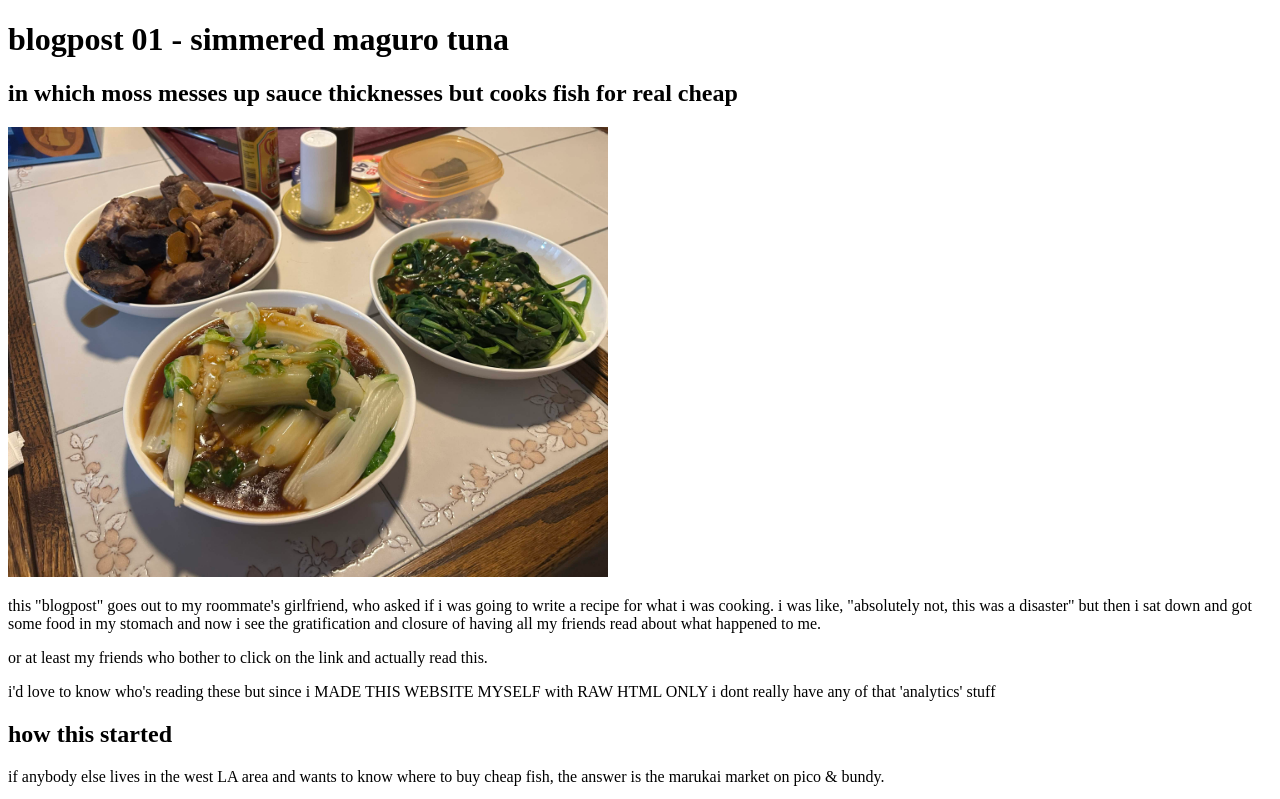
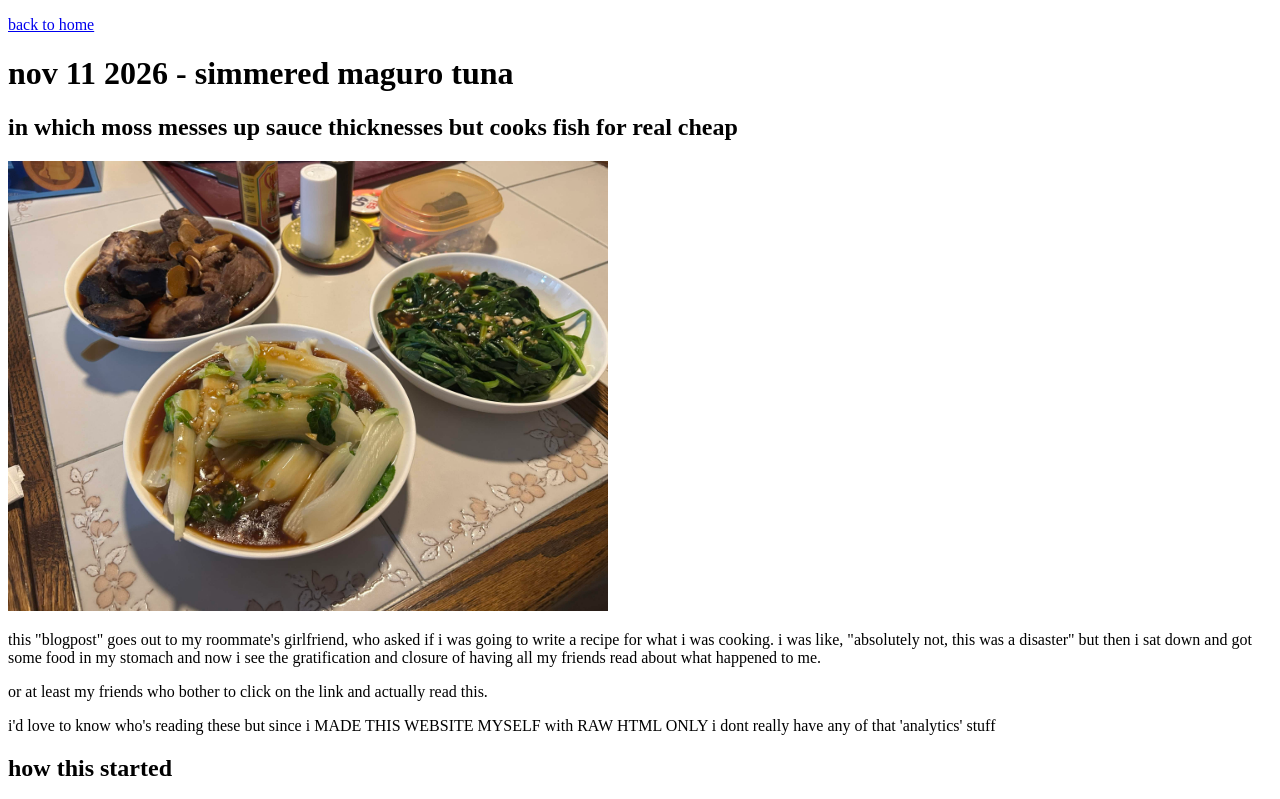
Before and after one commit to sunflorebell/recipes-website, a plain HTML site: page blogs/blog001-simmered-maguro.html in a window 1280 px wide. Shown: the top 799 px of the page. Drawn offline with Linux system fonts and the light colour scheme.

Commit message:
updated index to link to blog. changed blog to use date instead of number in title.

```diff
--- a/blogs/blog01-simmered-maguro.html
+++ b/blogs/blog001-simmered-maguro.html
@@ -3,7 +3,7 @@
 <head>
     <meta charset="UTF-8">
     <meta name="viewport" content="width=device-width, initial-scale=1.0">
-    <title>blogpost 1 - simmered maguro tuna</title>
+    <title>nov 11 2026 - simmered maguro tuna</title>
 
     <!-- for social media previews -->
     <meta property="og:site_name" content="moss writes recipes now :3">
@@ -16,7 +16,11 @@
 </head>
 
 <body>
-    <h1>blogpost 01 - simmered maguro tuna</h1>
+    <p>
+        <a href="../index.html">back to home</a>
+    </p>
+
+    <h1>nov 11 2026 - simmered maguro tuna</h1>
     <h2>in which moss messes up sauce thicknesses but cooks fish for real cheap</h2>
 
     <img src="../images/blog001_finished.jpg" width="600" alt="three cooked dishes: fish, bok choy, and spinach, laid out in shallow bowls on a messy dining table.">
@@ -103,5 +107,9 @@
 
     <p>you WISH you could be me :3</p>
     <p>(reach out to me for more stories from the balloon factory (haha see this is how i'll get to know who's reading these!)) </p>
+
+    <p>
+        <a href="../index.html">back to home</a>
+    </p>
 </body>
 </html>
```
Also changed, not shown: index.html (+6 -0 lines).
